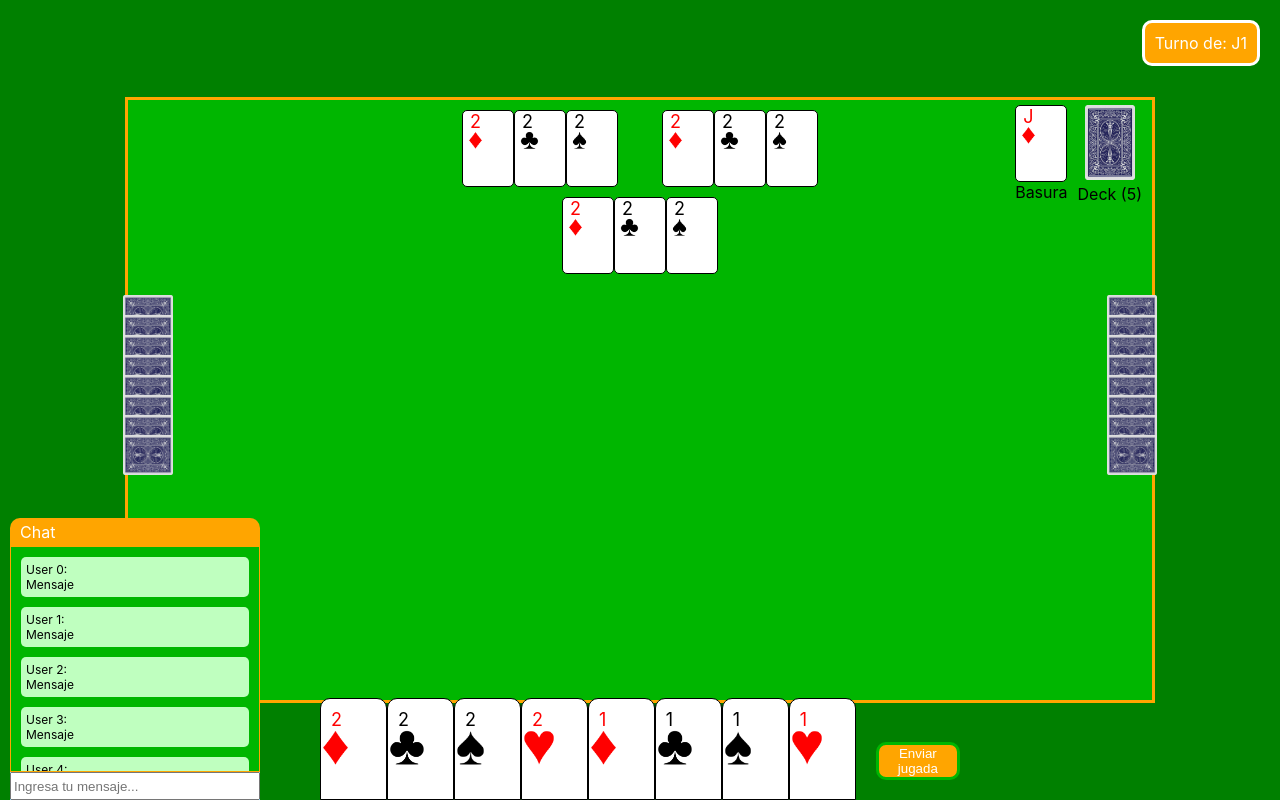
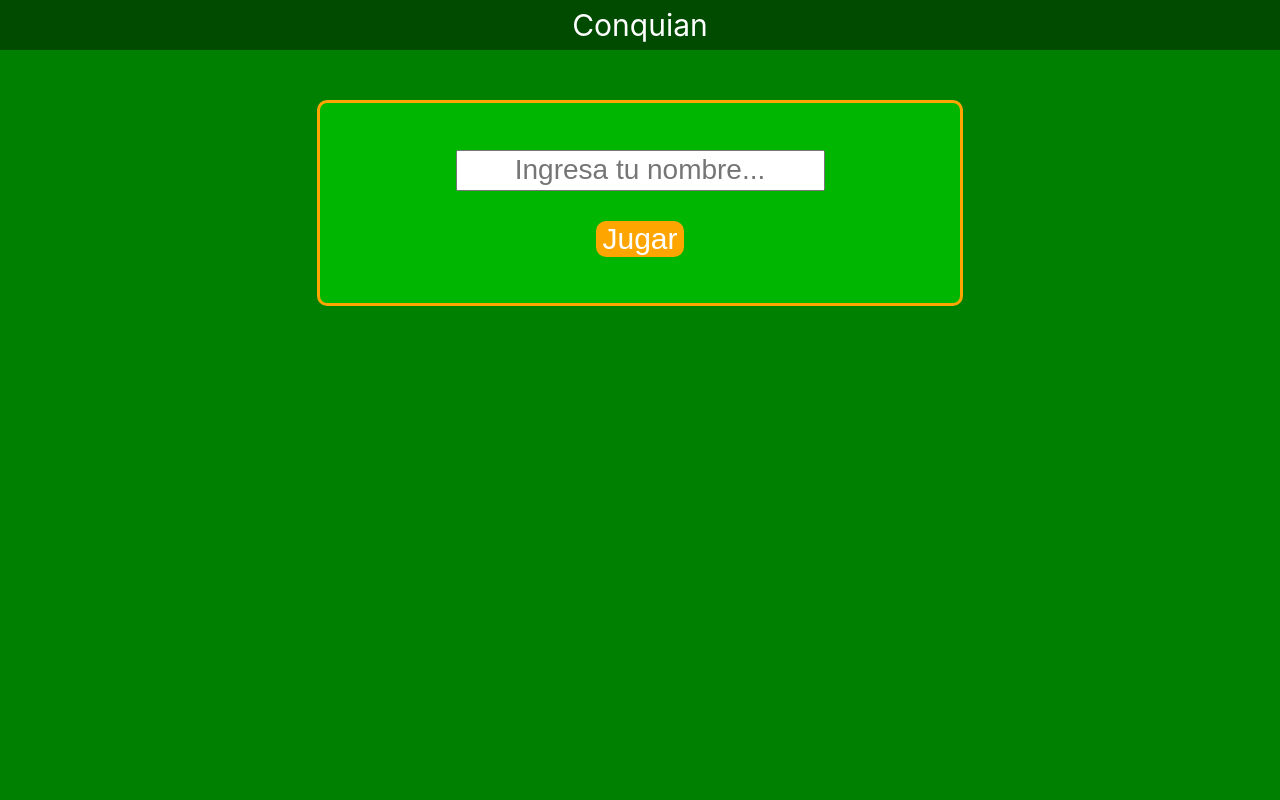
Before and after one commit to jrmartinez96/redes-juego-cartas-cliente, a React (Create React App) app: page /mesa in a window 1280 px wide. Built offline with nearby package versions, Linux system fonts and the light colour scheme.

Commit message:
Conectar con libreria 'websocket'

```diff
--- a/package.json
+++ b/package.json
@@ -9,7 +9,8 @@
     "react": "^16.13.1",
     "react-dom": "^16.13.1",
     "react-router-dom": "^5.2.0",
-    "react-scripts": "3.4.1"
+    "react-scripts": "3.4.1",
+    "websocket": "^1.0.31"
   },
   "scripts": {
     "start": "react-scripts start",
--- a/src/App.js
+++ b/src/App.js
@@ -1,23 +1,53 @@
 import React from 'react';
-import {
-  BrowserRouter as Router,
-  Switch,
-  Route,
-} from "react-router-dom";
-
+import { w3cwebsocket as W3CWebSocket } from 'websocket';
 import MenuPage from './pages/menu/menu'
 import MesaPage from './pages/mesa/mesa';
 
 
-function App() {
-  return (
-    <Router>
-      <Switch>
-        <Route exact path="/" component={MenuPage}></Route>
-        <Route exact path="/mesa" component={MesaPage}></Route>
-      </Switch>
-    </Router>
-  );
+class App extends React.Component {
+
+  constructor(props) {
+    super(props)
+    this.state = {
+      isMesaPage: false,
+      chat: [],
+      juego: {
+
+      }
+    }
+  }
+
+  onJoin = () => {
+    const client = new W3CWebSocket('ws://localhost:8000');
+    client.onopen = () => {
+        console.log("open")
+        client.send(JSON.stringify({prueba: "hola"}))
+        this.setState({isMesaPage: true})
+    }
+
+    client.onmessage = (message) => {
+      const data = JSON.parse(message.data)
+      console.log(data)
+    }
+
+    client.onclose = (event) => {
+      console.log("Cerrando conexión")
+      this.setState({isMesaPage: false})
+    }
+  }
+
+  render() {
+    return (
+      <div>
+        {
+          this.state.isMesaPage ?
+          <MesaPage chat={this.state.chat} juego={this.state.juego}/>
+          :
+          <MenuPage onJoin={this.onJoin}/>
+        }
+      </div>
+    );
+  }
 }
 
 export default App;
--- a/src/pages/menu/menu.jsx
+++ b/src/pages/menu/menu.jsx
@@ -1,10 +1,12 @@
 import React from 'react'
 import './menu.css'
 
+
+
 class MenuPage extends React.Component {
 
-    goMesa = () => {
-        this.props.history.push('/mesa')
+    onConnectServer = () => {
+        this.props.onJoin()
     }
 
     render() {
@@ -24,7 +26,7 @@ class MenuPage extends React.Component {
                         <div className="button-play-container">
                             <button
                                 className="button-play"
-                                onClick={this.goMesa}
+                                onClick={this.onConnectServer}
                             >Jugar</button>
                         </div>
                     </div>
--- a/src/pages/mesa/mesa.jsx
+++ b/src/pages/mesa/mesa.jsx
@@ -5,6 +5,11 @@ import CartasManoComponent from '../../components/cartas_mano_component/CartasMa
 import MesaComponent from '../../components/mesa_component/MesaComponent'
 
 class MesaPage extends React.Component {
+    constructor(props) {
+        super(props)
+
+        console.log(props)
+    }
 
     render() {
         return (
```
Also changed, not shown: 1 other file (tests, documents, lock files or other folders).
